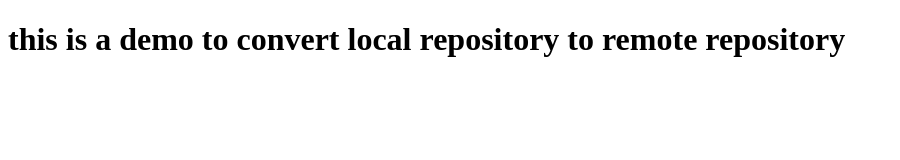
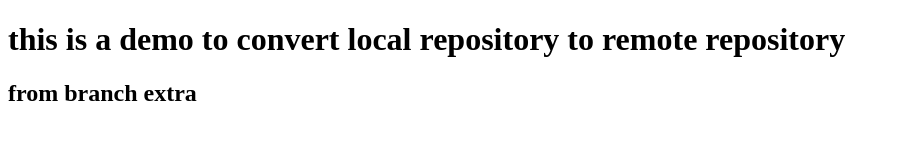
Before and after one commit to HimanshiGhodki/LocalToRemoteDemo, a plain HTML site: page index.html in a window 1280 px wide. Shown: the whole page, without its empty margins (0-900 px from the left). Drawn offline with Linux system fonts and the light colour scheme.

Commit message:
in extra

```diff
--- a/index.html
+++ b/index.html
@@ -5,5 +5,6 @@
 </head>
 <body>
     <h1>this is a demo to convert local repository to remote repository</h1>
+    <h2>from branch extra</h2>
 </body>
 </html>
```
